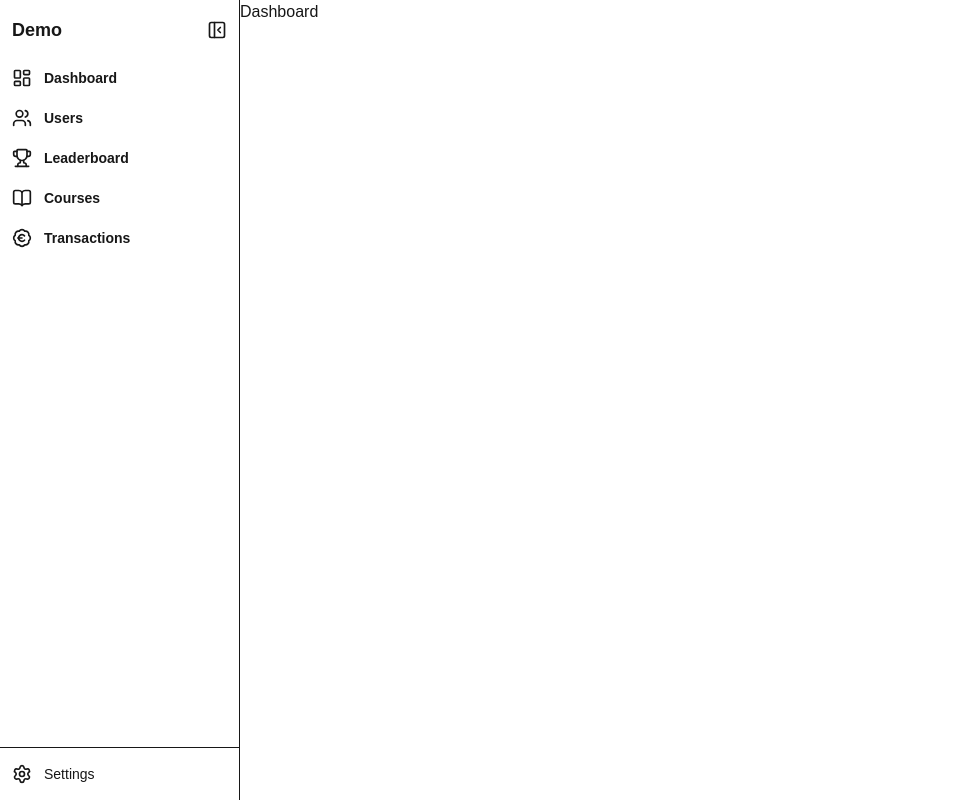
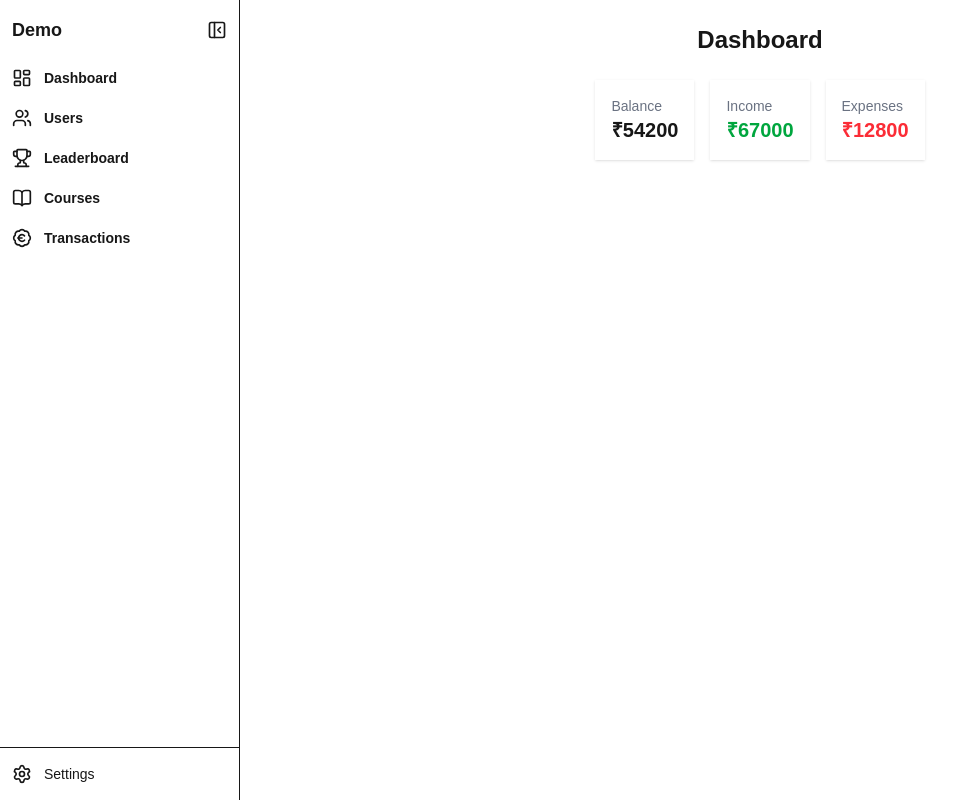
Before and after one commit to SyedJunaidAli1/assignment-dashboard, a Next.js app: page /dashboard in a window 1280 px wide. Shown: the whole page, without its empty margins (0-971 px from the left). Built offline with nearby package versions, Linux system fonts and the light colour scheme.

Commit message:
dashboard

```diff
--- a/app/dashboard/page.tsx
+++ b/app/dashboard/page.tsx
@@ -1,7 +1,49 @@
+"use client";
+
+import { useEffect, useState } from "react";
+
 const Page = () => {
-  return <div>
-    <h1>Dashboard</h1>
-  </div>;
+  const [transactions, setTransactions] = useState([]);
+
+  useEffect(() => {
+    fetch("/api/transactions")
+      .then((res) => res.json())
+      .then(setTransactions);
+  }, []);
+
+  const income = transactions
+    .filter((t: any) => t.type === "income")
+    .reduce((acc: number, t: any) => acc + t.amount, 0);
+
+  const expense = transactions
+    .filter((t: any) => t.type === "expense")
+    .reduce((acc: number, t: any) => acc + t.amount, 0);
+
+  const balance = income - expense;
+
+  return (
+    <div className="p-6 min-h-screen w-fit mx-auto">
+      <h1 className="text-2xl text-center font-bold mb-6">Dashboard</h1>
+
+      {/* Cards */}
+      <div className="grid grid-cols-1 sm:grid-cols-3 gap-4">
+        <div className=" p-4 rounded-xl shadow-sm">
+          <p className="text-sm text-gray-500">Balance</p>
+          <p className="text-xl font-bold">₹{balance}</p>
+        </div>
+
+        <div className=" p-4 rounded-xl shadow-sm">
+          <p className="text-sm text-gray-500">Income</p>
+          <p className="text-xl font-bold text-green-600">₹{income}</p>
+        </div>
+
+        <div className=" p-4 rounded-xl shadow-sm">
+          <p className="text-sm text-gray-500">Expenses</p>
+          <p className="text-xl font-bold text-red-500">₹{expense}</p>
+        </div>
+      </div>
+    </div>
+  );
 };
 
 export default Page;
--- a/app/page.tsx
+++ b/app/page.tsx
@@ -1,5 +1,5 @@
 import { redirect } from "next/navigation";
 
 export default function Home() {
-  redirect("/user");
+  redirect("/dashboard");
 }
```
